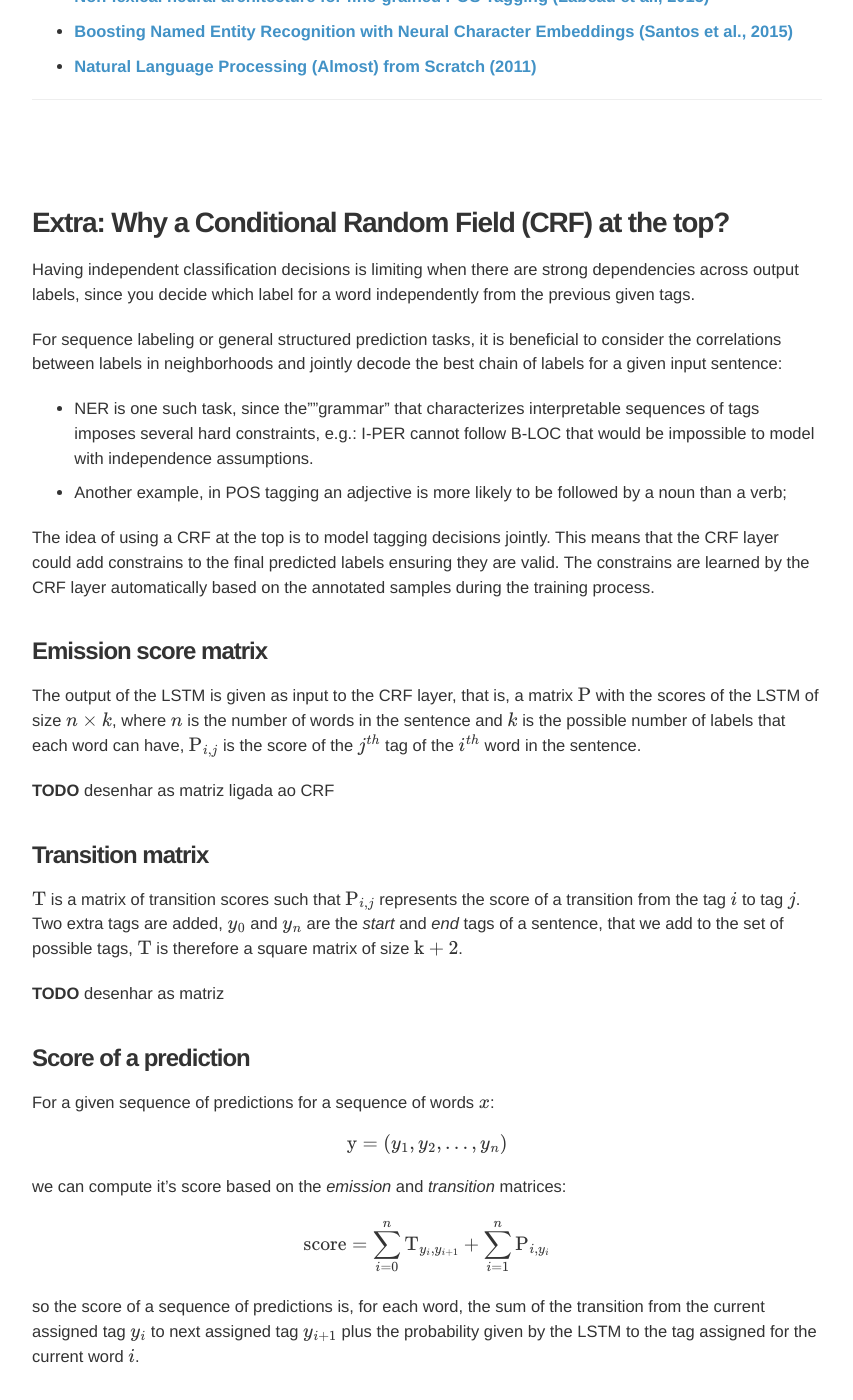
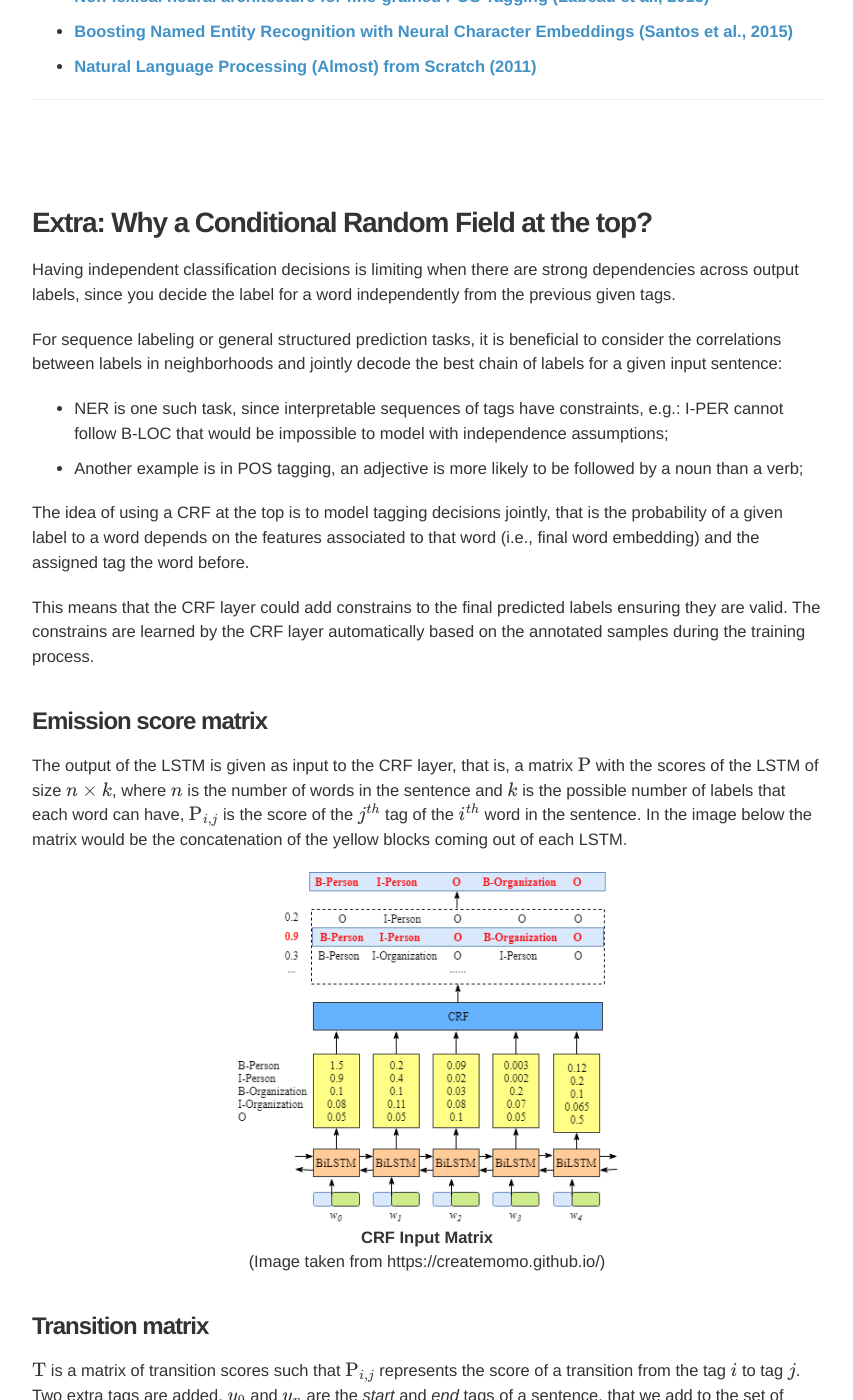
Before and after one commit to davidsbatista/davidsbatista.net, a Jekyll site: the page built from _posts/2018-10-21-Neural-NER-Systems.md, in a window 1280 px wide and 1400 px high, scrolled down 12265 px. Shown: the whole window, without its empty margins (213-1066 px from the left). Built offline with Jekyll 4.4.1, drawn with Linux system fonts in a browser that asks for light colours; nearby versions of some CDN libraries; some web fonts are replaced; formulas are drawn with MathJax 3; comment, search, counter and statistics services are not loaded; some of the changed text lies outside the part shown.

Commit message:
typos and images in NER post

```diff
--- a/_posts/2018-10-21-Neural-NER-Systems.md
+++ b/_posts/2018-10-21-Neural-NER-Systems.md
@@ -286,7 +286,7 @@
 This system is very similar to the previous one. The authors use a Convolutional Neural Networks (CNN) to encode character-level information of a word into its character-level representation. Then combine character- and word-level representations and feed them into bidirectional LSTM to model context information of each word. Finally, the output vectors of BLSTM are fed to the CRF layer to jointly decode the best label sequence.
 <figure>
   <img style="width: 42.5%; height: 42.5%" src="/assets/images/2018-10-21_end_to_ent2.png">
-  <figcaption><b>Model Architecture.</b> <br>(Image taken from (Ma and Hovy 2016))</figcaption>
+  <figcaption><b>Model Architecture.</b> <br>(Image taken from Ma and Hovy 2016)</figcaption>
 </figure>
 
 
@@ -298,7 +298,7 @@
 
 <figure>
   <img style="width: 42.5%; height: 42.5%" src="/assets/images/2018-10-21_end_to_ent1.png">
-  <figcaption><b>Character-embeddings Architecture.</b> <br>(Image taken from (Ma and Hovy 2016))</figcaption>
+  <figcaption><b>Character-embeddings Architecture.</b> <br>(Image taken from Ma and Hovy 2016)</figcaption>
 </figure>
 
 #### __Word Embeddings__
@@ -454,32 +454,44 @@
 
 <br><br>
 
-### __Extra: Why a Conditional Random Field (CRF) at the top?__
+### __Extra: Why a Conditional Random Field at the top?__
 
-Having independent classification decisions is limiting when there are strong dependencies across output labels, since you decide which label for a word independently from the previous given tags.
+Having independent classification decisions is limiting when there are strong dependencies across output labels, since you decide the label for a word independently from the previous given tags.
 
 For sequence labeling or general structured prediction tasks, it is beneficial to consider the correlations between labels in neighborhoods and jointly decode the best chain of labels for a given input sentence:
 
-- NER is one such task, since the”"grammar” that characterizes interpretable sequences of tags imposes several hard constraints, e.g.: I-PER cannot follow B-LOC that would be impossible to model with independence assumptions.
+- NER is one such task, since interpretable sequences of tags have constraints, e.g.: I-PER cannot follow B-LOC that would be impossible to model with independence assumptions;
 
-- Another example, in POS tagging an adjective is more likely to be followed by a noun than a verb;
+- Another example is in POS tagging, an adjective is more likely to be followed by a noun than a verb;
 
-The idea of using a CRF at the top is to model tagging decisions jointly. This means that the CRF layer could add constrains to the final predicted labels ensuring they are valid. The constrains are learned by the CRF layer automatically based on the annotated samples during the training process.
+The idea of using a CRF at the top is to model tagging decisions jointly, that is the probability of a given label to a word depends on the features associated to that word (i.e., final word embedding) and the assigned tag the word before.
+
+This means that the CRF layer could add constrains to the final predicted labels ensuring they are valid. The constrains are learned by the CRF layer automatically based on the annotated samples during the training process.
 
 
 #### __Emission score matrix__
 
-The output of the LSTM is given as input to the CRF layer, that is, a matrix $\textrm{P}$ with the scores of the LSTM of size $n \times k$, where $n$ is the number of words in the sentence and $k$ is the possible number of labels that each word can have, $\textrm{P}_{i,j}$ is the score of the $j^{th}$ tag of the $i^{th}$ word in the sentence.
+The output of the LSTM is given as input to the CRF layer, that is, a matrix $\textrm{P}$ with the scores of the LSTM of size $n \times k$, where $n$ is the number of words in the sentence and $k$ is the possible number of labels that each word can have, $\textrm{P}_{i,j}$ is the score of the $j^{th}$ tag of the $i^{th}$ word in the sentence. In the image below the matrix would be the concatenation of the yellow blocks coming out of each LSTM.
 
-__TODO__ desenhar as matriz ligada ao CRF
+<figure>
+  <img style="width: 50%; height: 50%" src="/assets/images/2018-10-21_LSTM_CRF_matrix.png">
+  <figcaption><b>CRF Input Matrix</b> <br>(Image taken from https://createmomo.github.io/)</figcaption>
+</figure>
+
 
 #### __Transition matrix__
 
 $$\textrm{T}$$ is a matrix of transition scores such that $$\textrm{P}_{i,j}$$ represents the score of a transition from the tag $$i$$ to tag $$j$$. Two extra tags are added, $y_{0}$ and $y_{n}$ are the _start_ and _end_ tags of a sentence, that we add to the set of possible tags, $\textrm{T}$ is therefore a square matrix of size $\textrm{k}+2$.
 
-__TODO__ desenhar as matriz
+
+<figure>
+  <img style="width: 72.5%; height: 72.5%" src="/assets/images/2018-10-21_transition_matrix.png">
+  <figcaption><b>CRF State Transition Matrix</b> <br>(Image taken from https://eli5.readthedocs.io sklearn tutorial)</figcaption>
+</figure>
 
 #### __Score of a prediction__
+
+
 
 For a given sequence of predictions for a sequence of words $$x$$:
 
```
Also changed, not shown: other parts of _posts/2018-10-21-Neural-NER-Systems.md (+2 -2 lines), assets/images/2018-10-21_LSTM_CRF_matrix.png (added), assets/images/2018-10-21_transition_matrix.png (added).
